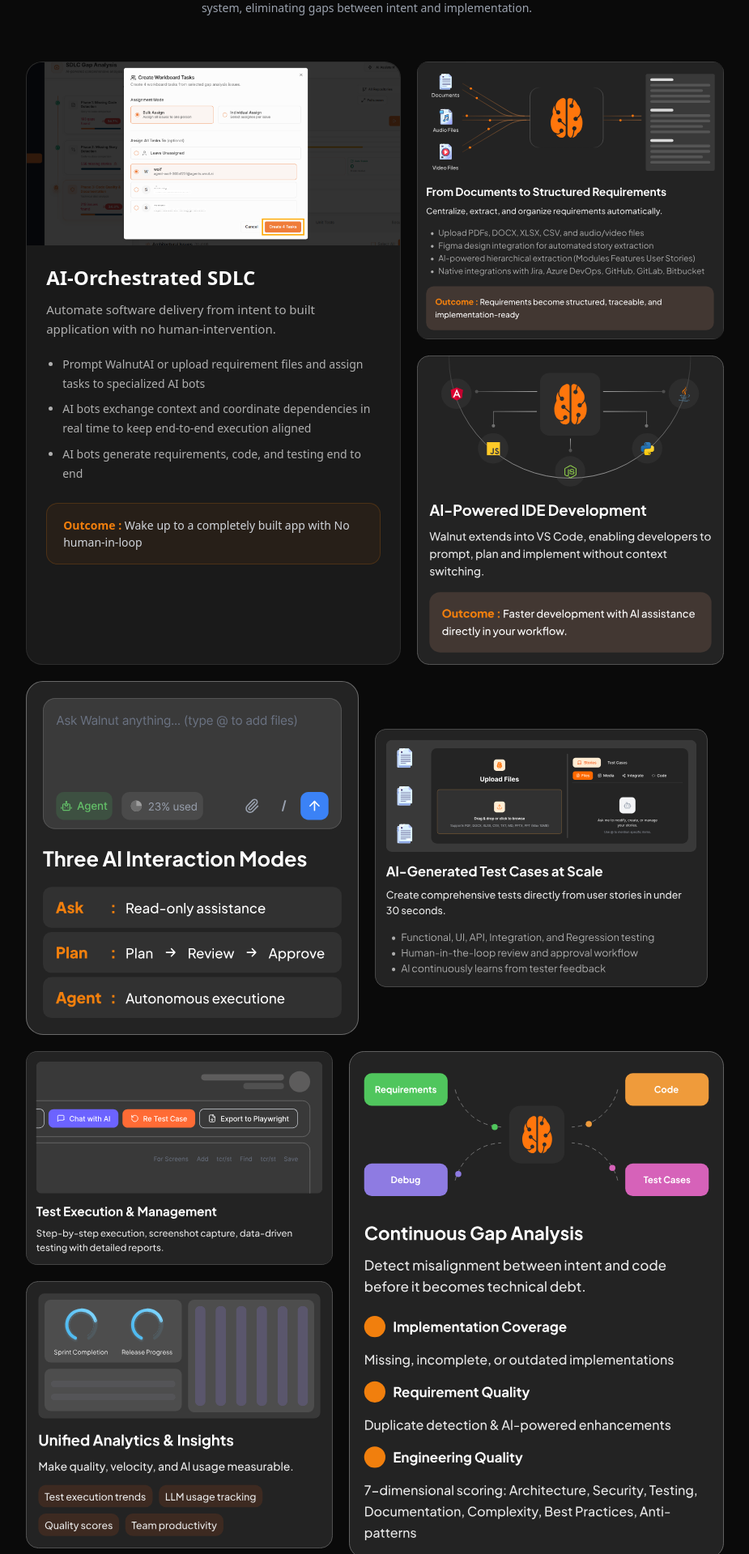
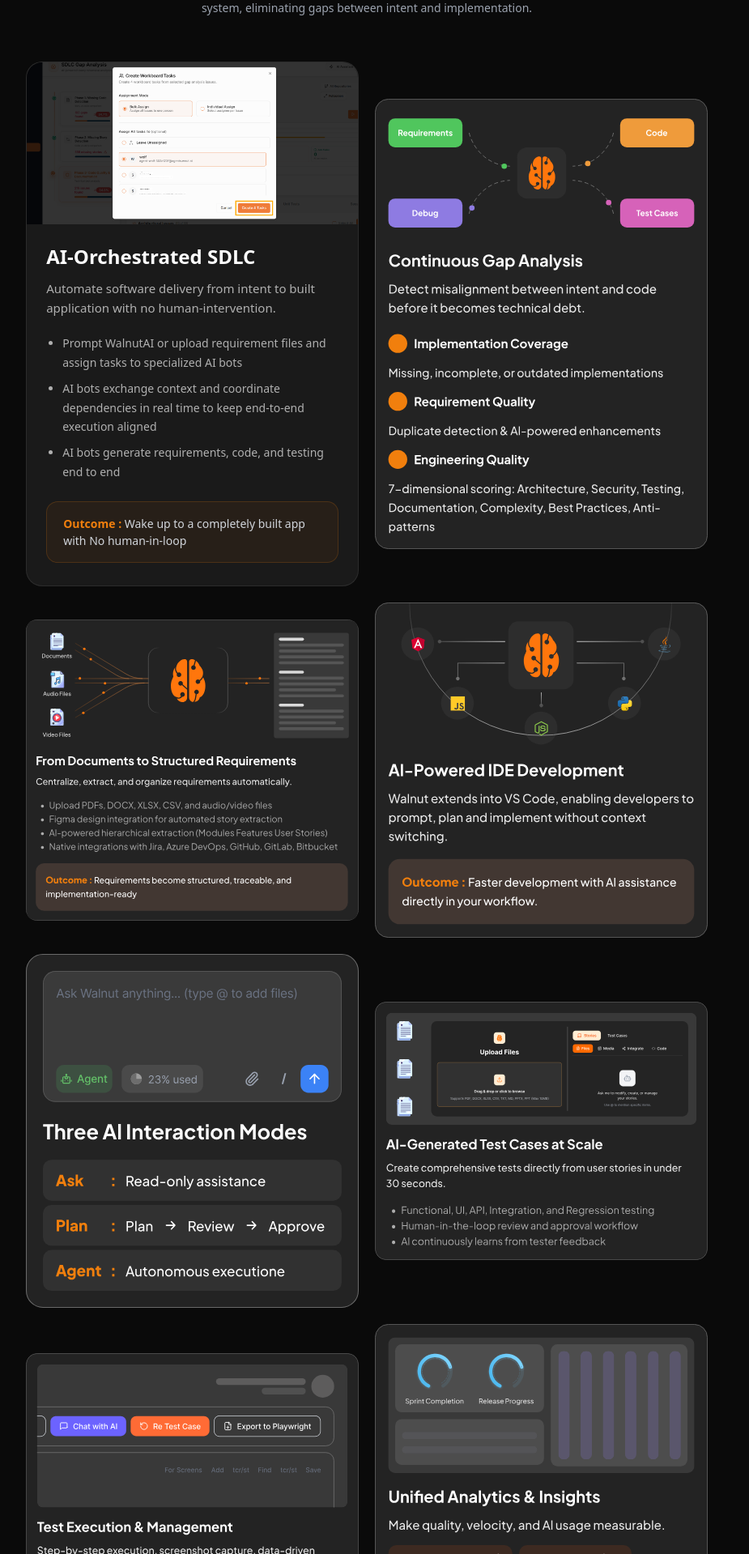
Before and after one commit to Ganesh-Ramakrishnan/walnut-webiste, a Next.js app: page / in a window 1280 px wide. Shown: the part 3501-5420 px from the top of the page at 81% size, without its empty margins (187-1112 px from the left). Built offline with nearby package versions, Linux system fonts and the light colour scheme.

Commit message:
feature updated

```diff
--- a/src/components/FeaturesSection.tsx
+++ b/src/components/FeaturesSection.tsx
@@ -36,9 +36,8 @@
 
         {/* All rows wrapper */}
         <div className="features-wrapper">
-          {/* Row 0 — SDLC card (left) + 2 stacked images (right) */}
-          <div className="features-grid-3r">
-            {/* Left — SDLC card */}
+          {/* Row 1 — SDLC card + Gap Analysis side by side */}
+          <div className="features-grid-2">
             <AnimateOnScroll animation="fadeUp">
               <div className="feature-card-full">
                 <div className="feature-card-img">
@@ -61,8 +60,17 @@
               </div>
             </AnimateOnScroll>
 
-            {/* Right — two images stacked */}
-            <div style={{ display: "flex", flexDirection: "column", gap: 20 }}>
+            <AnimateOnScroll animation="fadeUp">
+              <div style={card}>
+                <div style={imgWrap}>
+                  <img src="/assets/features/gap-analysis.svg" alt="Continuous Gap Analysis" style={img} />
+                </div>
+              </div>
+            </AnimateOnScroll>
+          </div>
+
+          {/* Row 2 — Documents + IDE side by side */}
+          <div className="features-grid-2">
             <AnimateOnScroll animation="fadeUp">
               <div style={card}>
                 <div style={imgWrap}>
@@ -79,9 +87,8 @@
               </div>
             </AnimateOnScroll>
           </div>
-          </div>
 
-          {/* Row 2 — 2 cards */}
+          {/* Row 3 — AI Modes + AI Testcase side by side */}
           <div className="features-grid-2">
             <AnimateOnScroll animation="fadeUp">
               <div style={card}>
@@ -100,10 +107,8 @@
             </AnimateOnScroll>
           </div>
 
-          {/* Row 3 — 2 small stacked left + 1 big right */}
-          <div className="features-grid-3">
-            {/* Left — two small cards stacked */}
-            <div style={{ display: "flex", flexDirection: "column", gap: 20 }}>
+          {/* Row 4 — Test Execution + Unified Analytics side by side */}
+          <div className="features-grid-2">
             <AnimateOnScroll animation="fadeUp">
               <div style={card}>
                 <div style={imgWrap}>
@@ -120,16 +125,6 @@
               </div>
             </AnimateOnScroll>
           </div>
-
-            {/* Right — one big card */}
-            <AnimateOnScroll animation="fadeUp" style={{ height: "100%" }}>
-              <div style={{ ...card, height: "100%" }}>
-                <div style={{ ...imgWrap }}>
-                  <img src="/assets/features/gap-analysis.svg" alt="Continuous Gap Analysis" style={img} />
-                </div>
-              </div>
-            </AnimateOnScroll>
-          </div>
         </div>
       </div>
     </section>
```
Lines whose indentation alone changed are shown as unchanged.
